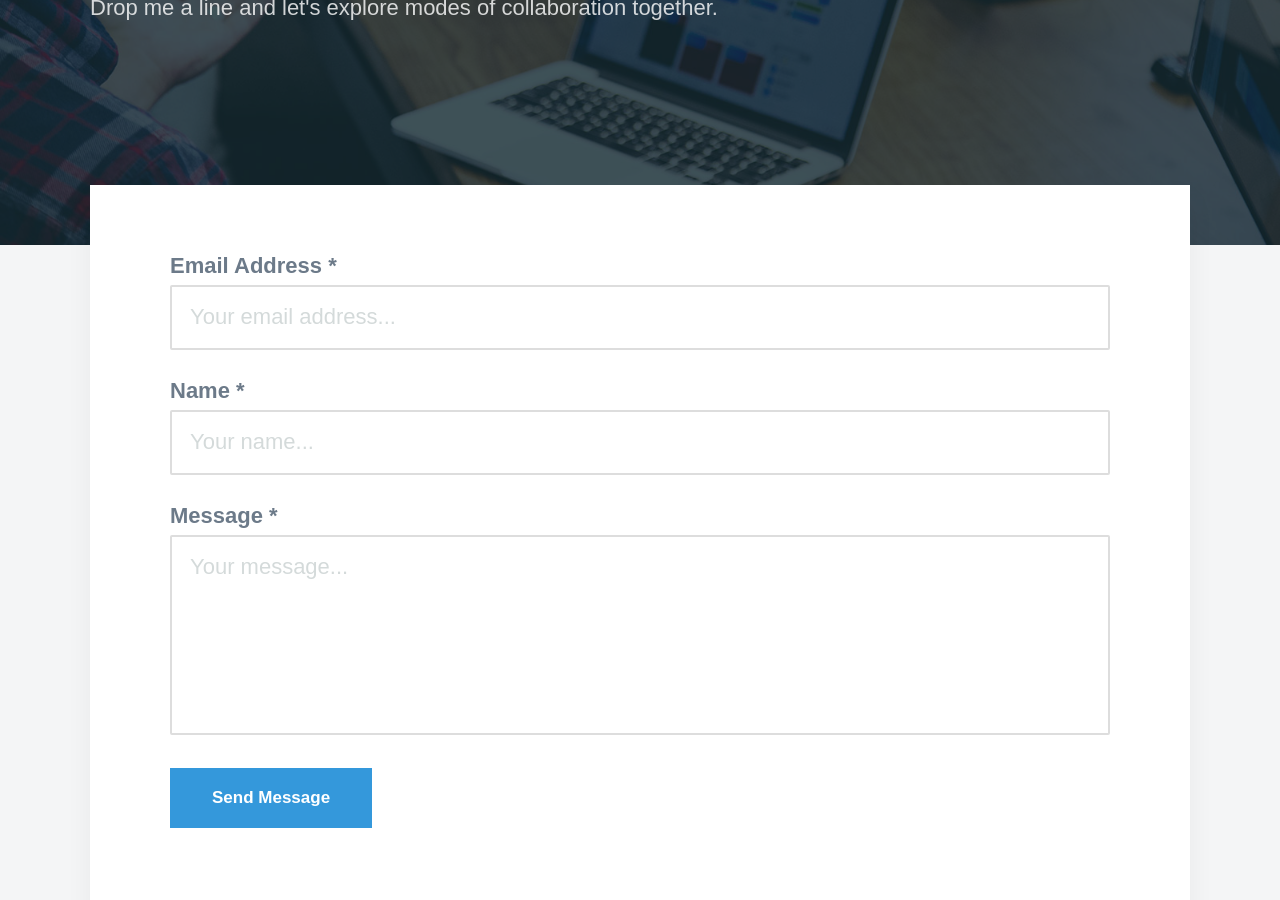
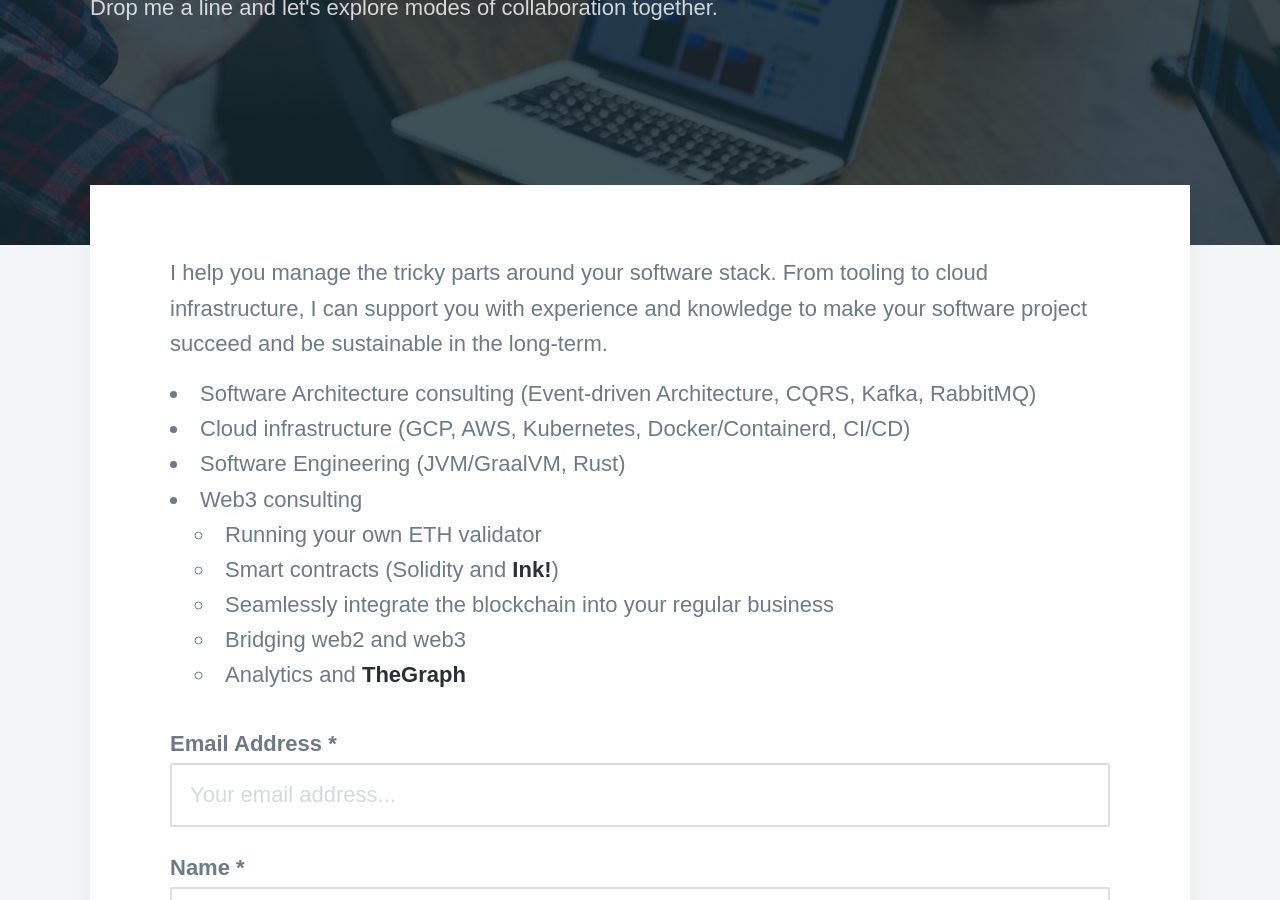
Before and after one commit to phil3k3/philiplimbeck.dev, a Jekyll site: the page built from v2_philiplimbeck/_pages/contact.md, in a window 1280 px wide and 900 px high, scrolled down 382 px. Built offline with Jekyll 4.4.1, drawn with Linux system fonts in a browser that asks for light colours; nearby versions of some CDN libraries; some web fonts are replaced.

Commit message:
More contact informatino

```diff
--- a/v2_philiplimbeck/_pages/contact.md
+++ b/v2_philiplimbeck/_pages/contact.md
@@ -5,4 +5,17 @@ description: Personal is the perfect theme for developers, designers and other c
 featured_image: /images/demo/contact.jpg
 ---
 
+I help you manage the tricky parts around your software stack. From tooling to cloud infrastructure, I can support
+you with experience and knowledge to make your software project succeed and be sustainable in the long-term.
+
+* Software Architecture consulting (Event-driven Architecture, CQRS, Kafka, RabbitMQ)
+* Cloud infrastructure (GCP, AWS, Kubernetes, Docker/Containerd, CI/CD)
+* Software Engineering (JVM/GraalVM, Rust)
+* Web3 consulting
+   - Running your own ETH validator
+   - Smart contracts (Solidity and [Ink!](https://use.ink/))
+   - Seamlessly integrate the blockchain into your regular business
+   - Bridging web2 and web3
+   - Analytics and [TheGraph](https://thegraph.com/)
+
 {% include contact-form.html %}
```
Also changed, not shown: v2_philiplimbeck/Gemfile.lock.
